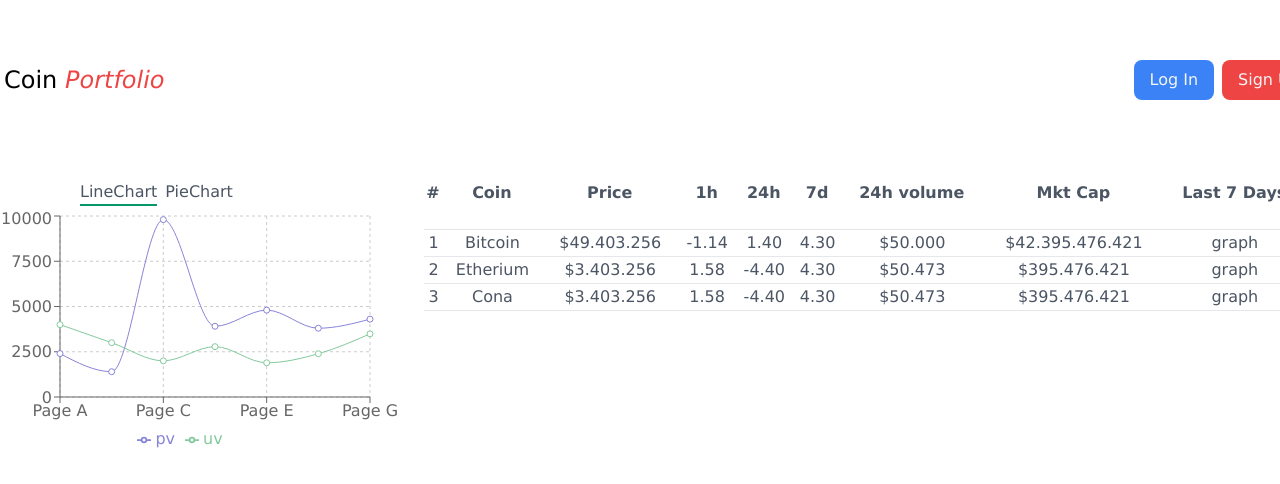
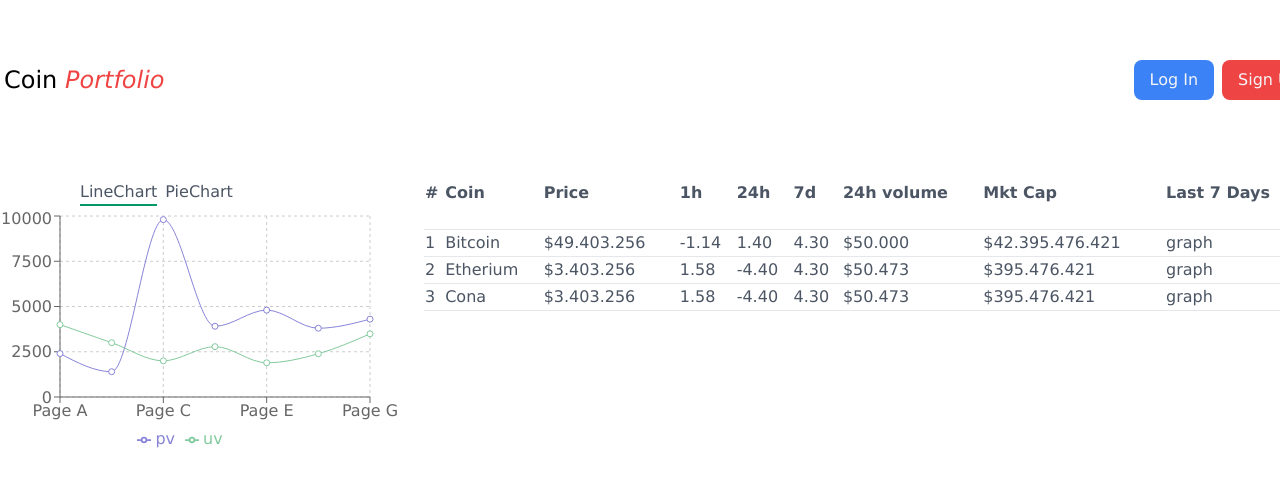
Before and after one commit to EmreManis/mernCoinPortfolio, a React (Create React App) app in the folder frontendCoinPortfolio/: page / in a window 1280 px wide. Shown: the top 484 px of the page. Built offline with nearby package versions, Linux system fonts and the light colour scheme; the HTML template or start-up script is replaced by a standard one.

Commit message:
tablebuilder changes added

```diff
--- a/frontendCoinPortfolio/src/Pages/Homepage.js
+++ b/frontendCoinPortfolio/src/Pages/Homepage.js
@@ -2,6 +2,7 @@ import React from "react";
 
 import "./Homepage.css";
 
+import { DummyData } from "../data/DummyData";
 import Navbar from '../components/MainNavigation';
 import Chart from "../components/Chart/Chart";
 import TableBuilder from "../components/TableBuilder";
@@ -12,7 +13,7 @@ const homePage = () => {
                 <Navbar />
                 <div className="flex mt-5">
                    <Chart  width={400}/>
-                   <TableBuilder align="self-start"/>
+                   <TableBuilder align="self-start" tableType="global" data={DummyData}/>
                 </div>
             </div>
 
--- a/frontendCoinPortfolio/src/Pages/Portfolio.js
+++ b/frontendCoinPortfolio/src/Pages/Portfolio.js
@@ -1,7 +1,7 @@
 import React from "react";
 
 import "./Portfolio.css";
-
+import { DummyData, DummyPortfolio } from "../data/DummyData";
 import Chart from "../components/Chart/Chart";
 import TableBuilder from "../components/TableBuilder";
 import MainNavigation from "../components/MainNavigation";
@@ -12,7 +12,7 @@ const Portfolio = () => {
             <MainNavigation />
         <div className="flex flex-col items-center content-center page-height">
             <Chart width={700}/>
-            <TableBuilder  align="self-center"/>
+            <TableBuilder  align="self-center" tableType="profile" data={DummyPortfolio}/>
         </div>
         </div>
     );
--- a/frontendCoinPortfolio/src/components/TableBuilder.js
+++ b/frontendCoinPortfolio/src/components/TableBuilder.js
@@ -1,22 +1,57 @@
 import React from "react";
 
-import { DummyData } from "../data/DummyData";
+const TableBuilder = (props) => {
+  const tableHeader = (tableType) => {
+    let headerNames;
+    tableType === "profile"
+      ? (headerNames = [
+          "Coin",
+          "Price",
+          "24h",
+          "Holdings",
+          "Avg. Buy Price",
+          "Profit/ Loss",
+          "Action",
+        ])
+      : (headerNames = [
+          "#",
+          "Coin",
+          "Price",
+          "1h",
+          "24h",
+          "7d",
+          "24h volume",
+          "Mkt Cap",
+          "Last 7 Days",
+        ]);
 
-const TableBuilder = props => {
+    return headerNames.map((el) => {
+      return (
+        <th className="border-b pb-6 text-left" key={el}>
+          {el}
+        </th>
+      );
+    });
+  };
 
-    const header = ['#','Coin','Price','1h','24h','7d','24h volume','Mkt Cap','Last 7 Days'];
-
-    const tableHeader = (headerNames) =>{
+  const tableElements = (tableType, data) => {
+      switch(tableType){
+          case 'profile' :
+            return data.map((el) => {
             return (
-            headerNames.map(el => {
-                return <th className="border-b pl-0 pb-6" key={el}>{el}</th>
-            })
+                <tr key={el.name}>
+                  <td className={el.cssNames}>{el.name}</td>
+                  <td className={el.cssNames}>{el.price}</td>
+                  <td className={el.cssNames}>{el.daily}</td>
+                  <td className={el.cssNames}>{el.holding}</td>
+                  <td className={el.cssNames}>{el.profitLoss}</td>
+                  <td className={el.cssNames}>{el.avgBuyPrice}</td>
+                  <td className={el.cssNames}>{el.action}</td>
+                </tr>
               );
-    }
-
-    const tableElements = (data) => {
-        return (
-            data.map(el =>{
+            });
+              case 'global' :
+              return data.map((el) => {
                 return (
                   <tr key={el.name}>
                     <td className={el.cssNames}>{el.rank}</td>
@@ -30,25 +65,21 @@ const TableBuilder = props => {
                     <td className={el.cssNames}>{el.lastWeek}</td>
                   </tr>
                 );
-            })
-        );
+              });
+              default: break;
+      }
 
-    }
-    const style = "w-2/3 ml-6"
+  };
+  const style = "w-2/3 ml-6";
 
   return (
     <table className={`${style} + " " + ${props.align}`}>
       <thead>
-                    <tr>
-                        {tableHeader(header)}
-                    </tr>
+        <tr>{tableHeader(props.tableType)}</tr>
       </thead>
-                <tbody>
-                    {tableElements(DummyData)}
-                </tbody>
-
+      <tbody>{tableElements(props.tableType, props.data)}</tbody>
     </table>
   );
-}
+};
 
-export default TableBuilder
+export default TableBuilder;
--- a/frontendCoinPortfolio/src/data/DummyData.js
+++ b/frontendCoinPortfolio/src/data/DummyData.js
@@ -9,7 +9,7 @@ export const DummyData = [
          volume: '$50.000',
          mktCap: '$42.395.476.421',
          lastWeek: 'graph',
-         cssNames:'border-b text-center'
+         cssNames:'border-b'
      },
    {
          rank : '2',
@@ -21,7 +21,7 @@ export const DummyData = [
          volume:"$50.473",
          mktCap: '$395.476.421',
          lastWeek: 'graph',
-         cssNames: 'border-b text-center'
+         cssNames: 'border-b'
      },
      {
          rank : '3',
@@ -33,6 +33,39 @@ export const DummyData = [
          volume:"$50.473",
          mktCap: '$395.476.421',
          lastWeek: 'graph',
-         cssNames: 'border-b text-center'
+         cssNames: 'border-b'
      }
  ];
+
+ export const DummyPortfolio = [
+    {
+        name : 'Bitcoin',
+        price: '$49.403.256',
+        daily: '1.40',
+        holding: '$2.395.476.421',
+        profitLoss: '+$5.476.421',
+        avgBuyPrice: '$2.4654',
+        action: 'action',
+        cssNames:'border-b'
+    },
+  {
+        name : 'Etherium',
+        price: '$3.403.256',
+        daily: '-4.40',
+        holding: '$95.476.421',
+        profitLoss: '-$476.421',
+        avgBuyPrice: '$5.498',
+        action: 'action',
+        cssNames: 'border-b'
+    },
+    {
+        name : 'Cona',
+        price: '$3.403.256',
+        daily: '-4.40',
+        holding: '395.476.421',
+        profitLoss: '+$76.421',
+        avgBuyPrice: '$87.546',
+        action: 'action',
+        cssNames: 'border-b'
+    }
+ ]
```
Lines whose indentation alone changed are shown as unchanged.
